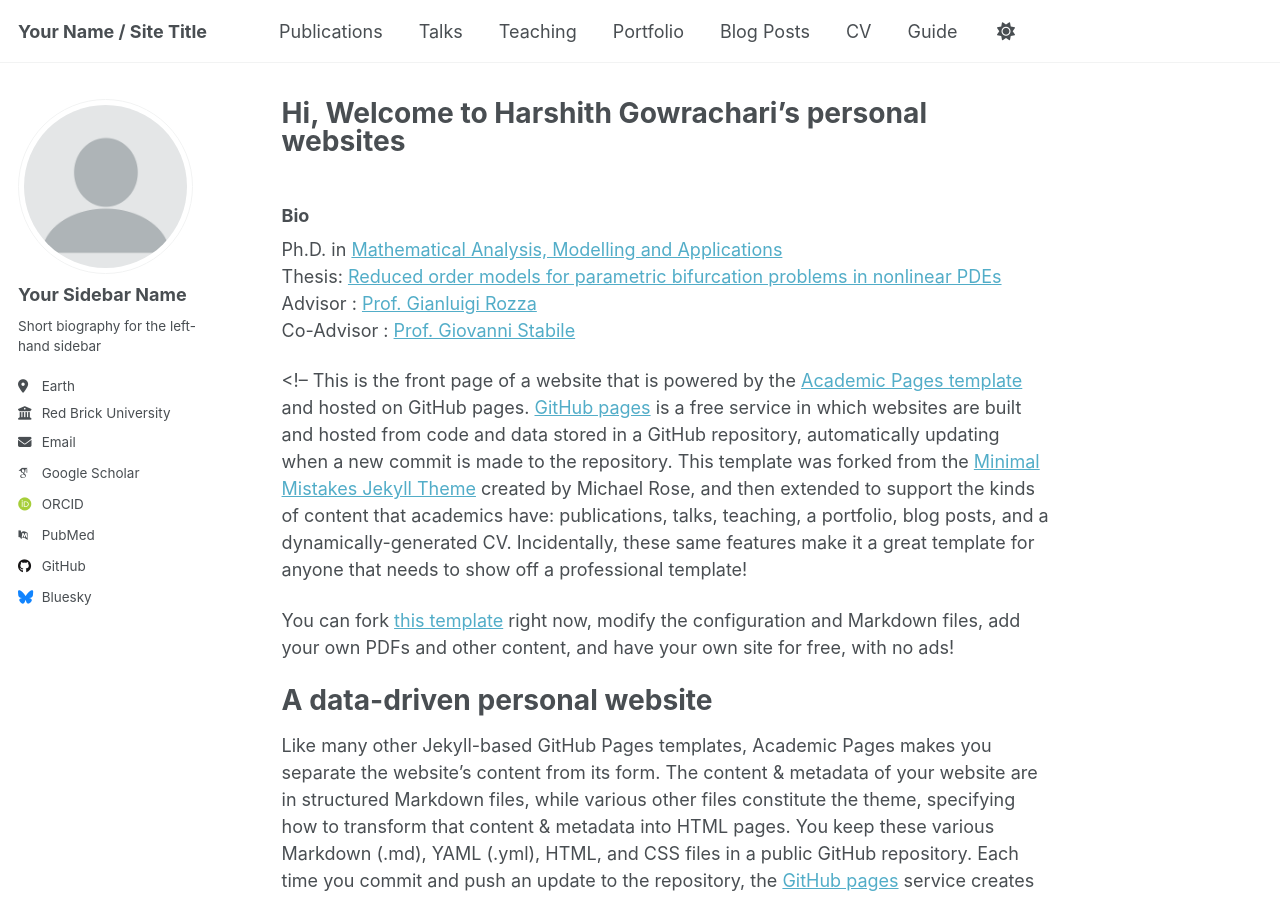
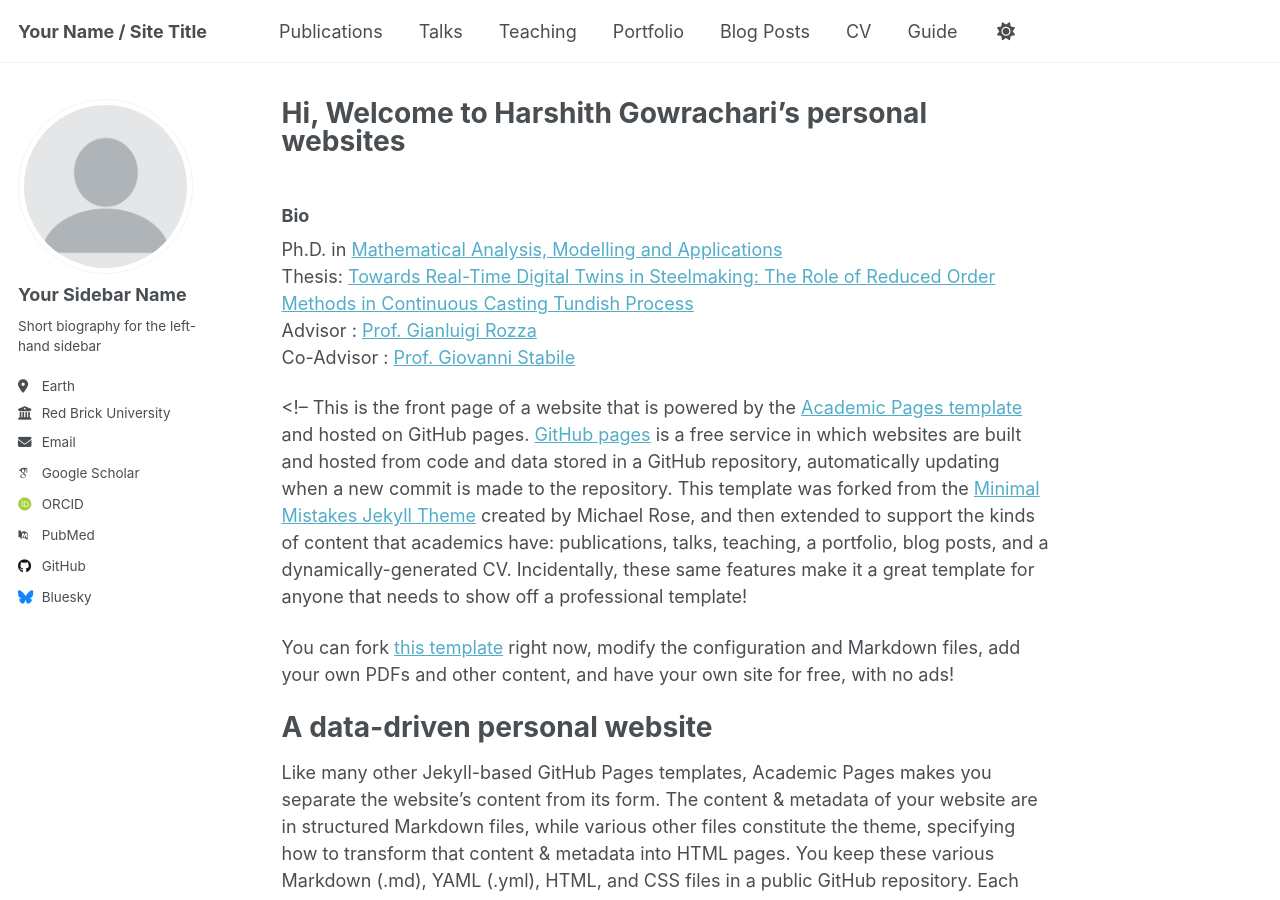
Before and after one commit to harshith-gowrachari/harshith-gowrachari.github.io, a Jekyll site: the page built from _pages/about.md, in a window 1280 px wide and 900 px high. Built offline with Jekyll 4.4.1, drawn with Linux system fonts in a browser that asks for light colours; some web fonts are replaced; a script that is not in the unit is left out.

Commit message:
Update about.md

```diff
--- a/_pages/about.md
+++ b/_pages/about.md
@@ -9,7 +9,7 @@ redirect_from:
 
 ### Bio
 Ph.D. in [Mathematical Analysis, Modelling and Applications](https://www.math.sissa.it/content/mathematical-analysis-modelling-and-applications-0)
-Thesis: [Reduced order models for parametric bifurcation problems in nonlinear PDEs](https://iris.sissa.it/handle/20.500.11767/146790)
+Thesis: [Towards Real-Time Digital Twins in Steelmaking: The Role of Reduced Order Methods in Continuous Casting Tundish Process](https://iris.sissa.it/handle/20.500.11767/146790)
 Advisor : [Prof. Gianluigi Rozza](http://people.sissa.it/~grozza/)
 Co-Advisor : [Prof. Giovanni Stabile](https://www.giovannistabile.com/)
 
```
